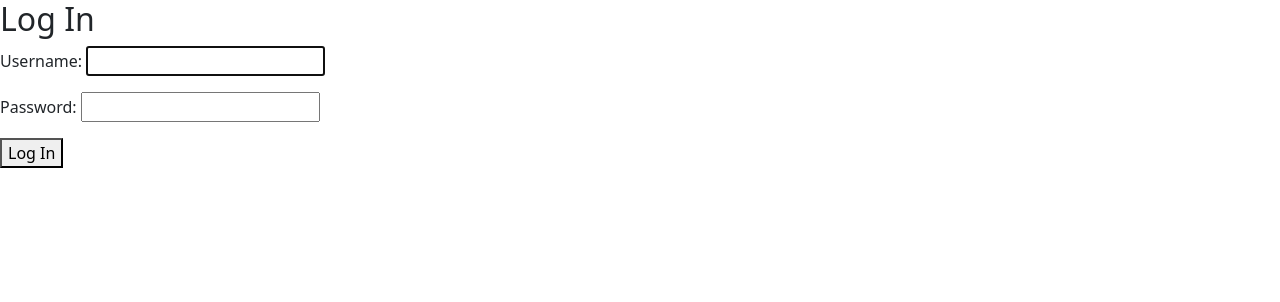
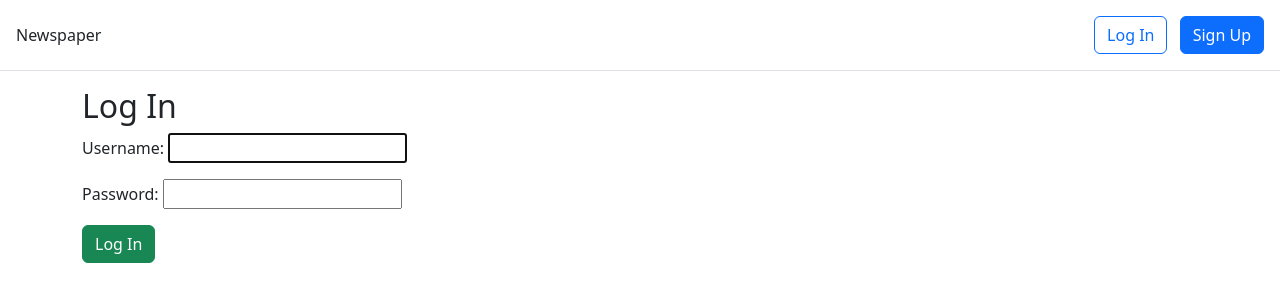
Before and after one commit to Samuel-Lubliner/news, a Django app: page /accounts/login/ in a window 1280 px wide. Shown: the top 302 px of the page. Run offline with Django 4.2, Linux system fonts and the light colour scheme.

Commit message:
bootstrap drop downs and login

```diff
--- a/templates/base.html
+++ b/templates/base.html
@@ -2,17 +2,53 @@
 <html lang="en">
 <head>
   <meta charset="utf-8">
-    <meta name="viewport" content="width=device-width, initial-scale=1">
   <title>{% block title %}Newspaper App{% endblock title %}</title>
+  <meta name="viewport" content="width=device-width,
+  initial-scale=1, shrink-to-fit=no">
 
     <link href="https://cdn.jsdelivr.net/npm/bootstrap@5.3.3/dist/css/bootstrap.min.css" rel="stylesheet" integrity="sha384-QWTKZyjpPEjISv5WaRU9OFeRpok6YctnYmDr5pNlyT2bRjXh0JMhjY6hW+ALEwIH" crossorigin="anonymous">
 </head>
+
 <body>
+  <header class="p-3 mb-3 border-bottom">
+    <div class="d-flex flex-wrap align-items-center justify-content-center
+        justify-content-lg-start">
+      <a class="navbar-brand" href="{% url 'home' %}">Newspaper</a>
+      <ul class="nav col-12 col-lg-auto me-lg-auto mb-2 justify-content-center
+          mb-md-0">
+        {% if user.is_authenticated %}
+        <li><a href="#" class="nav-link px-2 link-dark">+ New</a></li>
+      </ul>
+      <div class="dropdown text-end">
+        <a href="#" class="d-block link-dark text-decoration-none dropdown-toggle" id="dropdownUser1"
+          data-bs-toggle="dropdown" aria-expanded="false">
+          {{ user.username }}
+        </a>
+        <ul class="dropdown-menu text-small" aria-labelledby="dropdownUser1">
+          <li><a class="dropdown-item" href="{% url 'password_change' %}">
+              Change password</a></li>
+          <li><a class="dropdown-item" href="{% url 'logout' %}">Log Out</a></li>
+        </ul>
+      </div>
+      {% else %}
+      </ul>
+      <div class="text-end">
+        <a href="{% url 'login' %}" class="btn btn-outline-primary me-2">
+          Log In</a>
+        <a href="{% url 'signup' %}" class="btn btn-primary">Sign Up</a>
+      </div>
+      {% endif %}
+    </div>
+    </div>
+  </header>
   <main>
+    <div class="container">
       {% block content %}
       {% endblock content %}
+    </div>
   </main>
 
     <script src="https://cdn.jsdelivr.net/npm/bootstrap@5.3.3/dist/js/bootstrap.bundle.min.js" integrity="sha384-YvpcrYf0tY3lHB60NNkmXc5s9fDVZLESaAA55NDzOxhy9GkcIdslK1eN7N6jIeHz" crossorigin="anonymous"></script>
 </body>
+
 </html>
--- a/templates/registration/login.html
+++ b/templates/registration/login.html
@@ -6,6 +6,6 @@
 <h2>Log In</h2>
 <form method="post">{% csrf_token %}
   {{ form.as_p }}
-  <button type="submit">Log In</button>
+  <button class="btn btn-success ml-2" type="submit">Log In</button>
 </form>
 {% endblock content %}
```
Lines whose indentation alone changed are shown as unchanged.
